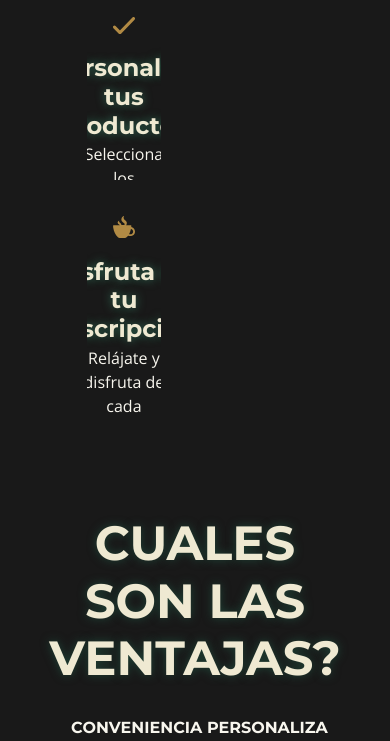
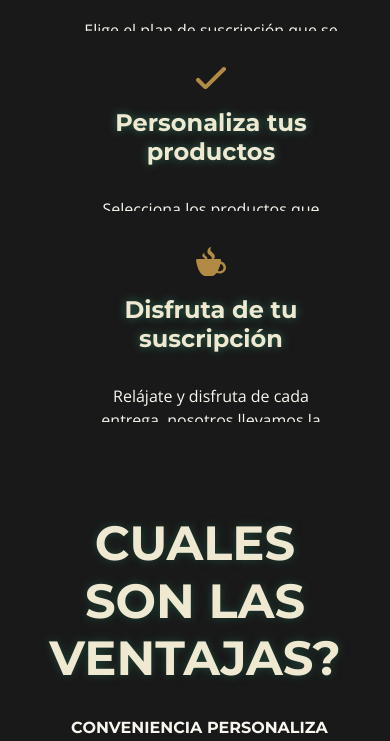
Before and after one commit to FMachado8599/Buna-Cafe-2.0, a website: page PROYECTO/HTML/suscripciones.html in a window 390 px wide. Shown: the part 390-1131 px from the top of the page. Drawn offline with nearby package versions, Linux system fonts and the light colour scheme.

Commit message:
Redireccionado provisorio

```diff
--- a/PROYECTO/stylesheet.css
+++ b/PROYECTO/stylesheet.css
@@ -45,6 +45,9 @@ a{
 h1,h2,h3{
     overflow: visible;
     font-weight: 700;
+}
+ol, ul {
+    padding-left: 2rem;
 }
 ::-webkit-scrollbar {
     width: 10px;
@@ -1584,5 +1587,11 @@ label{
     .pasosSus{
         display: flex;
         flex-direction: column;
-    }
-}
+        width: 100%;
+        justify-content: center;
+        align-items: center;
+    }
+    .pasosSus .paso{
+        width: 80%;
+    }
+}
```
Also changed, not shown: index.html (added, +1 -0 lines).
